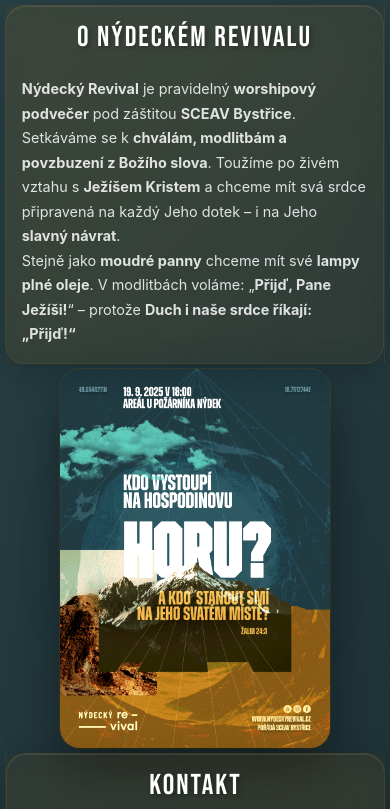
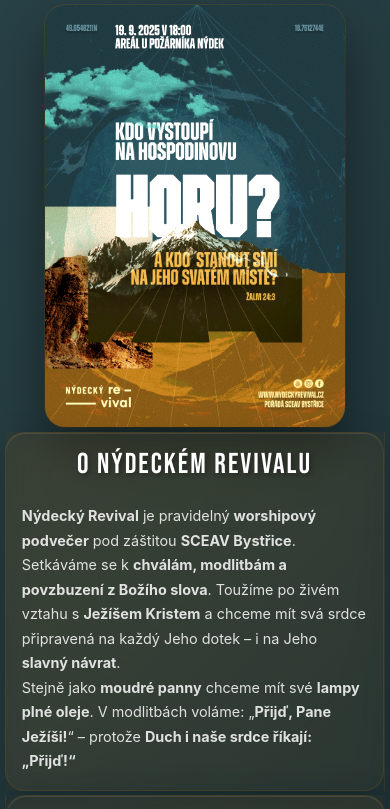
Before and after one commit to ChrisKru97/revival, a plain HTML site: page public/index.html in a window 390 px wide. Shown: the top 809 px of the page. Drawn offline with Linux system fonts and the light colour scheme; a web font is replaced by a local one.

Commit message:
add CLAUDE.md for project documentation; update .gitignore and style.css for improved layout and responsiveness

```diff
--- a/public/style.css
+++ b/public/style.css
@@ -6,7 +6,6 @@
 
 html {
     height: 100%;
-    overflow: hidden;
 }
 
 body {
@@ -14,19 +13,17 @@ body {
     background: linear-gradient(135deg, rgb(40, 65, 70) 0%, rgb(30, 50, 55) 100%);
     color: white;
     line-height: 1.6;
-    overflow: hidden;
-    height: 100vh;
+    min-height: 100vh;
     width: 100vw;
-    position: fixed;
-    top: 0;
-    left: 0;
+    margin: 0;
+    padding: 0;
 }
 
 .fullscreen-container {
     display: grid;
     grid-template-columns: 1fr 2fr 1fr;
     grid-template-rows: 1fr;
-    height: 100vh;
+    min-height: 100vh;
     width: 100vw;
     gap: 0;
 }
@@ -273,25 +270,23 @@ body {
 @media (max-width: 950px) {
     .fullscreen-container {
         grid-template-columns: 1fr;
-        grid-template-rows: auto 1fr auto;
+        grid-template-rows: auto auto auto;
         gap: 0.5rem;
         padding: 0.5rem;
+        min-height: 100vh;
     }
 
     .center-panel {
         order: 1;
-        grid-row: 2;
     }
 
     .left-panel {
         order: 2;
-        grid-row: 1;
         padding: 0;
     }
 
     .right-panel {
         order: 3;
-        grid-row: 3;
         padding: 0;
     }
 
@@ -310,7 +305,8 @@ body {
 
     .poster-image {
         max-width: 70%;
-        max-height: 50vh;
+        max-height: 60vh;
+        height: auto;
         transform: none;
     }
 
@@ -352,7 +348,8 @@ body {
 
     .poster-image {
         max-width: 80%;
-        max-height: 45vh;
+        max-height: 50vh;
+        height: auto;
     }
 
     .link-button {
```
Also changed, not shown: 2 other files.
